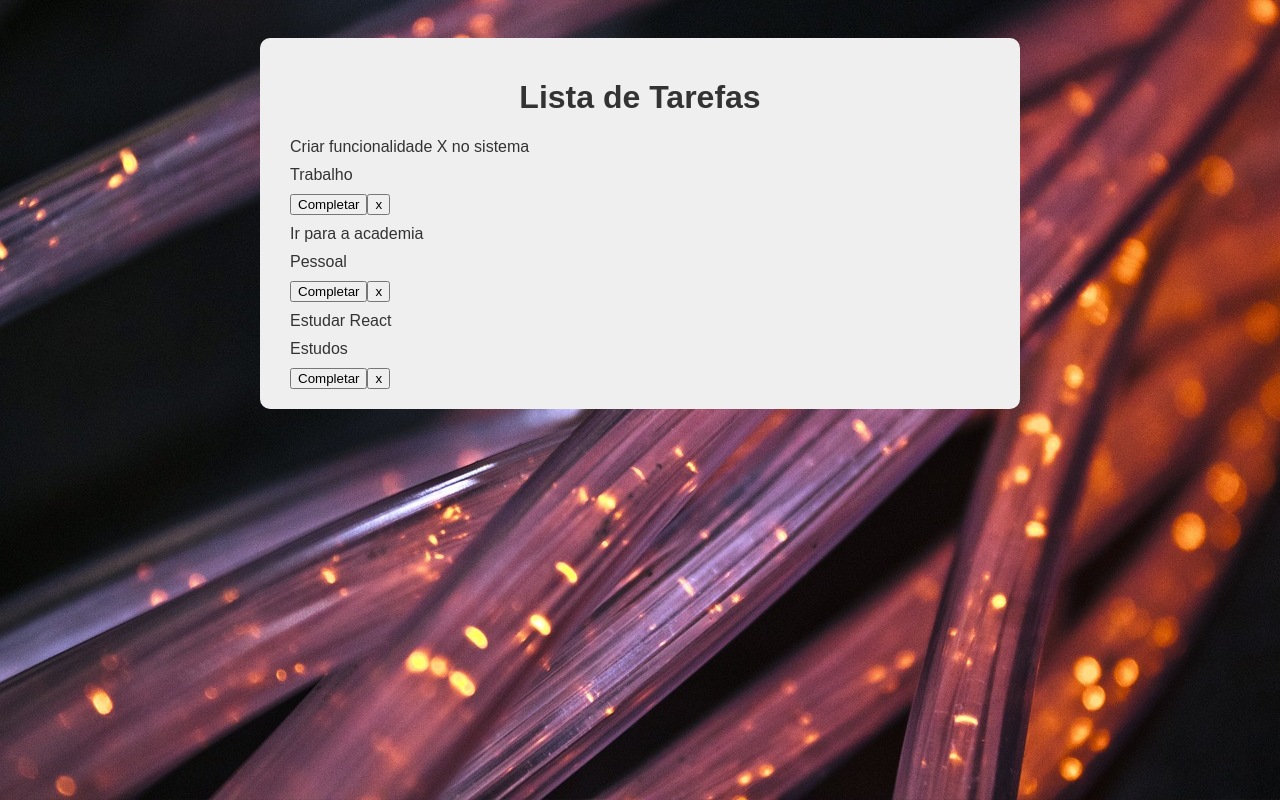
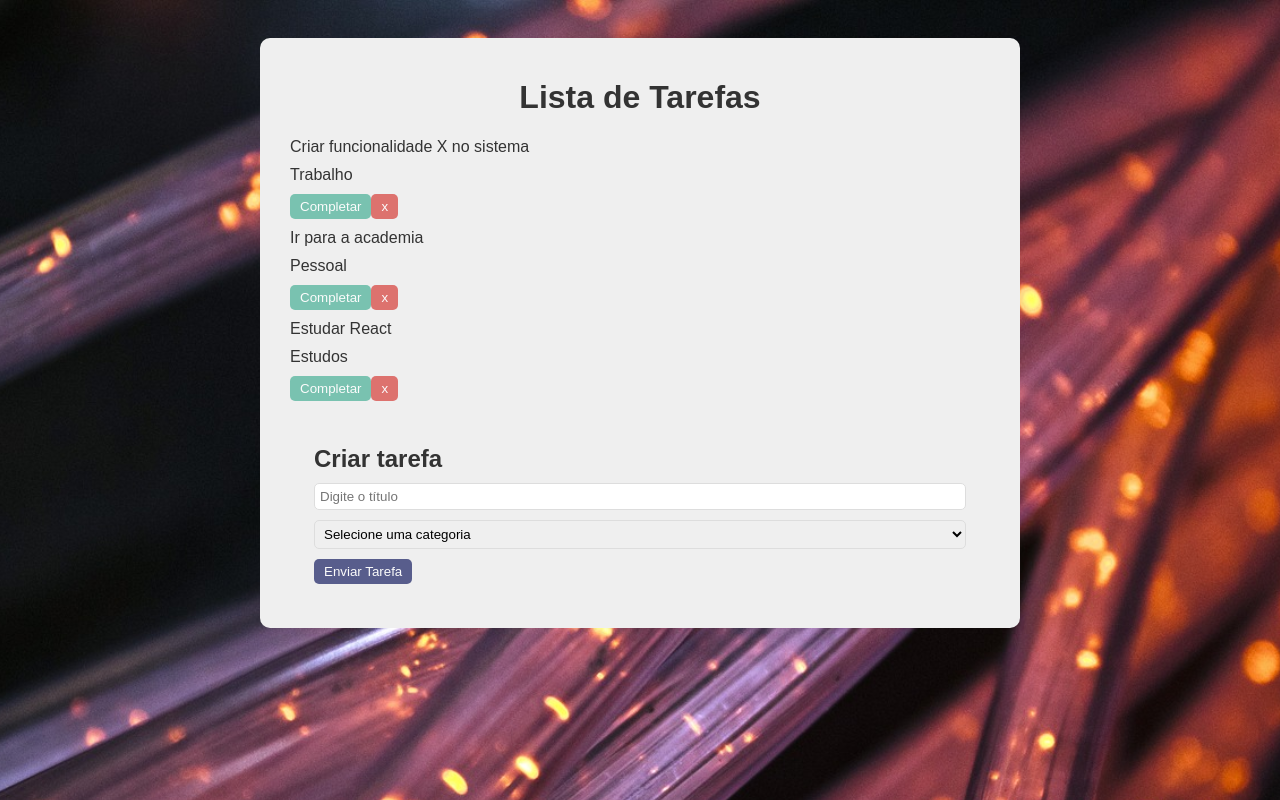
Before and after one commit to lucimarNeves/todo-react, a React (Vite) app: page / in a window 1280 px wide. Shown: the top 800 px of the page. Built offline with nearby package versions, Linux system fonts and the light colour scheme.

Commit message:
Adicionando Component Form e CSS

```diff
--- a/src/App.css
+++ b/src/App.css
@@ -29,3 +29,35 @@
 input {
   box-sizing: border-box;
 }
+button {
+  background-color: #333974;
+  color: #fff;
+  padding: 5px 10px;
+  border: none;
+  border-radius: 5px;
+  cursor: pointer;
+  opacity: .8;
+  transition: .3s;
+}
+
+button:hover{
+  opacity: 1;
+}
+
+.todo-form {
+  padding: 1.5rem;
+}
+
+input, select {
+  padding:  5px;
+  margin-bottom: 10px;
+  border: 1px solid #DDD;
+  border-radius: 5px;
+  width: 100%;
+}
+.complete {
+  background-color:#5cb8a1;
+}
+.remove {
+  background-color: #d9534f;
+}
--- a/src/App.jsx
+++ b/src/App.jsx
@@ -1,6 +1,7 @@
 import { useState } from 'react'
 
 import Todo from "./components/Todo"
+import TodoForm from "./components/TodoForm"
 
 import './App.css'
 
@@ -37,6 +38,7 @@
         ))}
 
       </div>
+      <TodoForm />
     </div>
   )
 }
--- a/src/components/Todo.jsx
+++ b/src/components/Todo.jsx
@@ -10,8 +10,8 @@
         {todo.categoria}
       </p>
       <div>
-        <button> Completar</button>
-        <button>x</button>
+        <button className="complete"> Completar</button>
+        <button className="remove">x</button>
       </div>
     </div>
     </div>
--- /dev/null
+++ b/src/components/TodoForm.jsx
@@ -0,0 +1,22 @@
+import React from 'react'
+
+const TodoForm = () => {
+  return (
+    <div className="todo-form">
+      <h2>Criar tarefa</h2>
+      <form>
+        <input type="text" placeholder="Digite o título" />
+
+        <select>
+            <option value="">Selecione uma categoria</option>
+            <option value="Trabalho">Trabalho</option>
+            <option value="Pessoal">Pessoal</option>
+            <option value="Estudos">Estudos</option>
+        </select>
+        <button type="submit">Enviar Tarefa</button>
+      </form>
+    </div>
+  )
+}
+
+export default TodoForm
```
